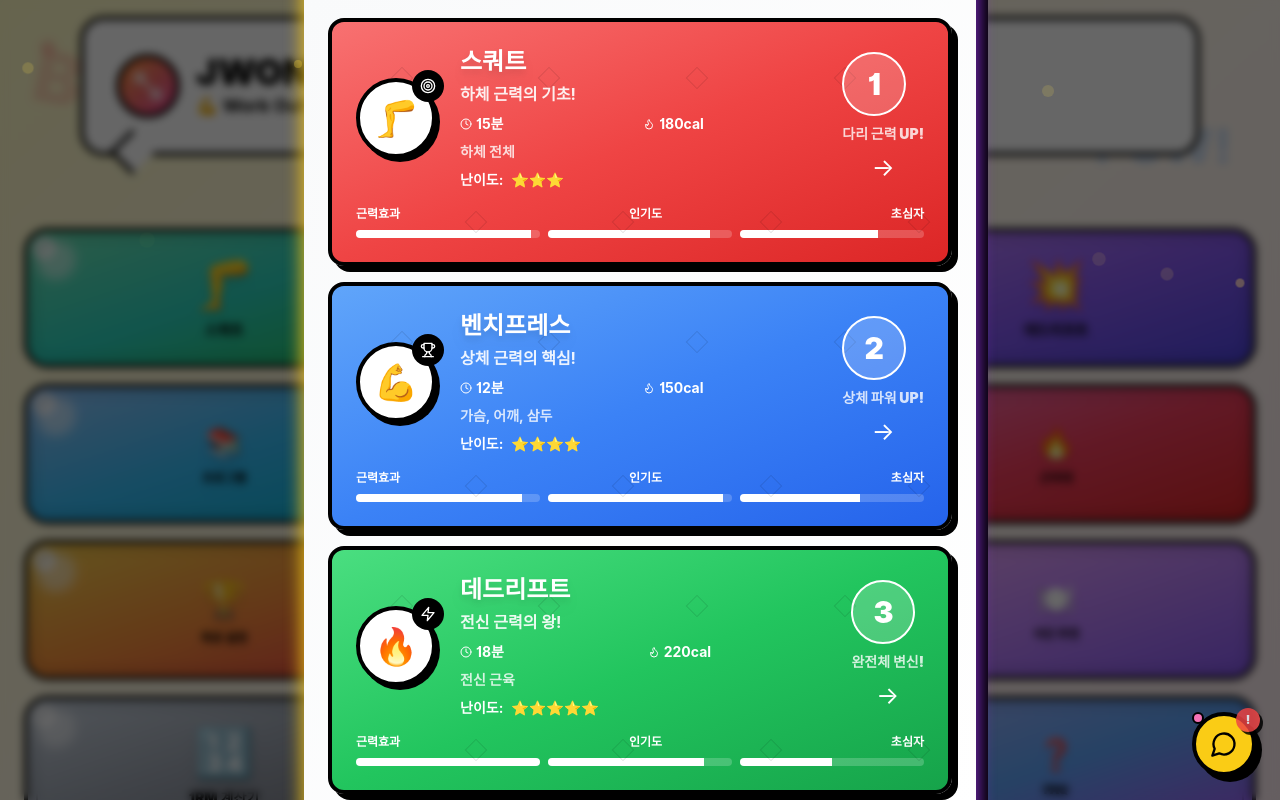
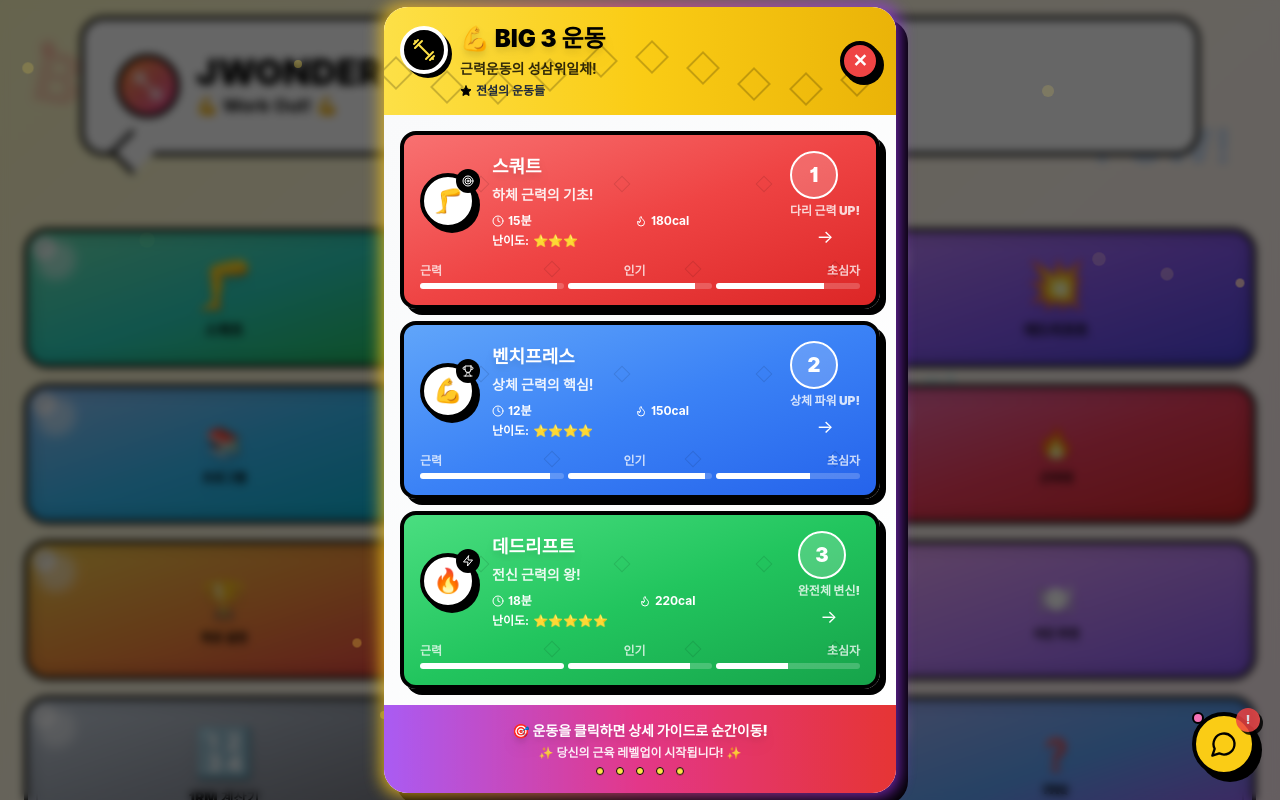
Before and after one commit to jwonder83/jwonder, a Next.js app: page / in a window 1280 px wide. Shown: the top 800 px of the page. Built offline with nearby package versions, Linux system fonts and the light colour scheme; a web font is replaced by a local one.

Commit message:
📏 BIG 3 모달 크기 최적화 - 컴팩트한 디자인으로 개선

```diff
--- a/components/BigThreeModal.tsx
+++ b/components/BigThreeModal.tsx
@@ -107,7 +107,7 @@ const BigThreeModal: React.FC<BigThreeModalProps> = ({ isOpen, onClose, onExerci
       </div>
 
       {/* 모달 컨테이너 */}
-      <div className={`relative bg-gradient-to-br from-white via-gray-50 to-white rounded-3xl border-6 border-black shadow-[12px_12px_0px_0px_rgba(0,0,0,1)] max-w-2xl w-full transition-all duration-500 ${
+      <div className={`relative bg-gradient-to-br from-white via-gray-50 to-white rounded-3xl border-6 border-black shadow-[12px_12px_0px_0px_rgba(0,0,0,1)] max-w-lg w-full transition-all duration-500 ${
         animationPhase === 1 ? 'animate-in slide-in-from-bottom-4 zoom-in-95' : 'scale-0'
       }`}>
 
@@ -119,38 +119,38 @@ const BigThreeModal: React.FC<BigThreeModalProps> = ({ isOpen, onClose, onExerci
           <div className="relative bg-gradient-to-r from-yellow-300 via-yellow-400 to-yellow-500 border-b-6 border-black rounded-t-3xl overflow-hidden">
             {/* 헤더 패턴 */}
             <div className="absolute inset-0 opacity-20">
-              {[...Array(15)].map((_, i) => (
+              {[...Array(10)].map((_, i) => (
                 <div
                   key={i}
-                  className="absolute w-8 h-8 border-2 border-black rotate-45"
+                  className="absolute w-6 h-6 border-2 border-black rotate-45"
                   style={{
-                    left: `${i * 8}%`,
-                    top: `${Math.sin(i) * 20 + 50}%`
+                    left: `${i * 10}%`,
+                    top: `${Math.sin(i) * 15 + 50}%`
                   }}
                 />
               ))}
             </div>
 
-            <div className="relative flex items-center justify-between p-6">
-              <div className="flex items-center space-x-4">
-                <div className="w-16 h-16 bg-black rounded-full flex items-center justify-center border-4 border-white shadow-[4px_4px_0px_0px_rgba(0,0,0,1)] animate-bounce">
-                  <Dumbbell className="w-8 h-8 text-yellow-300" />
+            <div className="relative flex items-center justify-between p-4">
+              <div className="flex items-center space-x-3">
+                <div className="w-12 h-12 bg-black rounded-full flex items-center justify-center border-4 border-white shadow-[4px_4px_0px_0px_rgba(0,0,0,1)] animate-bounce">
+                  <Dumbbell className="w-6 h-6 text-yellow-300" />
                 </div>
                 <div>
-                  <h2 className="text-3xl font-black text-black cartoon-text mb-1 drop-shadow-lg">
+                  <h2 className="text-2xl font-black text-black cartoon-text mb-1 drop-shadow-lg">
                     💪 BIG 3 운동
                   </h2>
-                  <p className="text-lg text-black font-bold opacity-80">근력운동의 성삼위일체!</p>
-                  <div className="flex items-center space-x-2 mt-1">
-                    <Star className="w-4 h-4 text-black fill-current" />
-                    <span className="text-sm font-bold">전설의 운동들</span>
+                  <p className="text-sm text-black font-bold opacity-80">근력운동의 성삼위일체!</p>
+                  <div className="flex items-center space-x-1 mt-1">
+                    <Star className="w-3 h-3 text-black fill-current" />
+                    <span className="text-xs font-bold">전설의 운동들</span>
                   </div>
                 </div>
               </div>
 
               <button
                 onClick={onClose}
-                className="w-12 h-12 bg-red-500 text-white rounded-full border-4 border-black hover:bg-red-600 transition-all duration-200 font-black text-xl shadow-[4px_4px_0px_0px_rgba(0,0,0,1)] hover:shadow-[6px_6px_0px_0px_rgba(0,0,0,1)] hover:scale-110 active:scale-95"
+                className="w-10 h-10 bg-red-500 text-white rounded-full border-4 border-black hover:bg-red-600 transition-all duration-200 font-black text-lg shadow-[4px_4px_0px_0px_rgba(0,0,0,1)] hover:shadow-[6px_6px_0px_0px_rgba(0,0,0,1)] hover:scale-110 active:scale-95"
                 aria-label="모달 닫기"
               >
                 ✕
@@ -159,7 +159,7 @@ const BigThreeModal: React.FC<BigThreeModalProps> = ({ isOpen, onClose, onExerci
           </div>
 
           {/* 운동 카드들 */}
-          <div className="p-6 space-y-4 bg-gradient-to-br from-gray-50 to-white">
+          <div className="p-4 space-y-3 bg-gradient-to-br from-gray-50 to-white">
             {exercises.map((exercise, index) => {
               const IconComponent = exercise.icon
               const isSelected = selectedExercise === exercise.id
@@ -174,19 +174,19 @@ const BigThreeModal: React.FC<BigThreeModalProps> = ({ isOpen, onClose, onExerci
                 >
                   <button
                     onClick={() => handleExerciseClick(exercise.id)}
-                    className={`w-full group relative bg-gradient-to-br ${exercise.color} p-6 rounded-2xl border-4 border-black shadow-[6px_6px_0px_0px_rgba(0,0,0,1)] hover:shadow-[10px_10px_0px_0px_rgba(0,0,0,1)] hover:translate-x-[-2px] hover:translate-y-[-2px] transition-all duration-300 cursor-pointer overflow-hidden ${
+                    className={`w-full group relative bg-gradient-to-br ${exercise.color} p-4 rounded-2xl border-4 border-black shadow-[6px_6px_0px_0px_rgba(0,0,0,1)] hover:shadow-[8px_8px_0px_0px_rgba(0,0,0,1)] hover:translate-x-[-2px] hover:translate-y-[-2px] transition-all duration-300 cursor-pointer overflow-hidden ${
                       isSelected ? 'animate-pulse scale-105' : 'hover:scale-102'
                     }`}
                   >
                     {/* 배경 패턴 */}
                     <div className="absolute inset-0 opacity-10">
-                      {[...Array(8)].map((_, i) => (
+                      {[...Array(6)].map((_, i) => (
                         <div
                           key={i}
-                          className="absolute w-4 h-4 border border-black rotate-45 group-hover:animate-spin"
+                          className="absolute w-3 h-3 border border-black rotate-45 group-hover:animate-spin"
                           style={{
-                            left: `${10 + i * 12}%`,
-                            top: `${20 + (i % 2) * 60}%`,
+                            left: `${15 + i * 15}%`,
+                            top: `${25 + (i % 2) * 50}%`,
                             animationDelay: `${i * 0.1}s`
                           }}
                         />
@@ -194,30 +194,30 @@ const BigThreeModal: React.FC<BigThreeModalProps> = ({ isOpen, onClose, onExerci
                     </div>
 
                     {/* 메인 컨텐츠 */}
-                    <div className="relative flex items-center space-x-6">
+                    <div className="relative flex items-center space-x-4">
                       {/* 운동 아이콘 & 이모지 */}
                       <div className="flex-shrink-0">
                         <div className="relative">
-                          <div className="w-20 h-20 bg-white rounded-full border-4 border-black flex items-center justify-center shadow-[4px_4px_0px_0px_rgba(0,0,0,1)] group-hover:shadow-[6px_6px_0px_0px_rgba(0,0,0,1)] transition-all duration-300">
-                            <div className="text-4xl">{exercise.emoji}</div>
+                          <div className="w-14 h-14 bg-white rounded-full border-4 border-black flex items-center justify-center shadow-[4px_4px_0px_0px_rgba(0,0,0,1)] group-hover:shadow-[6px_6px_0px_0px_rgba(0,0,0,1)] transition-all duration-300">
+                            <div className="text-2xl">{exercise.emoji}</div>
                           </div>
-                          <div className="absolute -top-2 -right-2 w-8 h-8 bg-black rounded-full flex items-center justify-center">
-                            <IconComponent className="w-4 h-4 text-white" />
+                          <div className="absolute -top-1 -right-1 w-6 h-6 bg-black rounded-full flex items-center justify-center">
+                            <IconComponent className="w-3 h-3 text-white" />
                           </div>
                         </div>
                       </div>
 
                       {/* 운동 정보 */}
                       <div className="flex-1 text-left">
-                        <h3 className="text-2xl font-black text-white drop-shadow-lg mb-1">
+                        <h3 className="text-lg font-black text-white drop-shadow-lg mb-1">
                           {exercise.name}
                         </h3>
-                        <p className="text-white font-bold opacity-90 mb-2">
+                        <p className="text-sm text-white font-bold opacity-90 mb-2">
                           {exercise.description}
                         </p>
 
                         {/* 상세 정보 */}
-                        <div className="grid grid-cols-2 gap-2 text-sm">
+                        <div className="grid grid-cols-2 gap-1 text-xs">
                           <div className="flex items-center space-x-1">
                             <Clock className="w-3 h-3 text-white" />
                             <span className="text-white font-bold">{exercise.time}</span>
@@ -226,42 +226,39 @@ const BigThreeModal: React.FC<BigThreeModalProps> = ({ isOpen, onClose, onExerci
                             <Flame className="w-3 h-3 text-white" />
                             <span className="text-white font-bold">{exercise.calories}</span>
                           </div>
-                          <div className="col-span-2">
-                            <span className="text-white font-bold opacity-80">{exercise.muscle}</span>
-                          </div>
                         </div>
 
                         {/* 난이도 표시 */}
-                        <div className="mt-2 flex items-center space-x-2">
-                          <span className="text-white font-bold text-sm">난이도:</span>
-                          <span className="text-yellow-300 text-sm">{exercise.difficulty}</span>
+                        <div className="mt-1 flex items-center space-x-1">
+                          <span className="text-white font-bold text-xs">난이도:</span>
+                          <span className="text-yellow-300 text-xs">{exercise.difficulty}</span>
                         </div>
                       </div>
 
                       {/* 우측 정보 */}
                       <div className="flex-shrink-0 text-center">
-                        <div className="w-16 h-16 bg-white bg-opacity-20 rounded-full border-2 border-white flex items-center justify-center mb-2 group-hover:animate-bounce">
-                          <span className="text-3xl font-black text-white">{index + 1}</span>
+                        <div className="w-12 h-12 bg-white bg-opacity-20 rounded-full border-2 border-white flex items-center justify-center mb-1 group-hover:animate-bounce">
+                          <span className="text-xl font-black text-white">{index + 1}</span>
                         </div>
-                        <div className="text-white font-black text-sm opacity-80">
+                        <div className="text-white font-black text-xs opacity-80">
                           {exercise.benefit}
                         </div>
-                        <div className="mt-2 text-2xl text-white group-hover:animate-pulse">
+                        <div className="mt-1 text-lg text-white group-hover:animate-pulse">
                           →
                         </div>
                       </div>
                     </div>
 
                     {/* 진행도 바 */}
-                    <div className="mt-4 space-y-2">
-                      <div className="flex justify-between text-xs text-white font-bold">
-                        <span>근력효과</span>
-                        <span>인기도</span>
+                    <div className="mt-3 space-y-1">
+                      <div className="flex justify-between text-xs text-white font-bold opacity-75">
+                        <span>근력</span>
+                        <span>인기</span>
                         <span>초심자</span>
                       </div>
-                      <div className="grid grid-cols-3 gap-2">
+                      <div className="grid grid-cols-3 gap-1">
                         {Object.entries(exercise.stats).map(([key, value]) => (
-                          <div key={key} className="bg-white bg-opacity-20 rounded-full h-2 overflow-hidden">
+                          <div key={key} className="bg-white bg-opacity-20 rounded-full h-1.5 overflow-hidden">
                             <div
                               className="h-full bg-white transition-all duration-1000 ease-out"
                               style={{
@@ -280,24 +277,24 @@ const BigThreeModal: React.FC<BigThreeModalProps> = ({ isOpen, onClose, onExerci
           </div>
 
           {/* 하단 CTA */}
-          <div className="relative bg-gradient-to-r from-purple-400 via-pink-500 to-red-500 border-t-6 border-black p-6 rounded-b-3xl overflow-hidden">
+          <div className="relative bg-gradient-to-r from-purple-400 via-pink-500 to-red-500 border-t-6 border-black p-4 rounded-b-3xl overflow-hidden">
             {/* 배경 애니메이션 */}
             <div className="absolute inset-0 bg-gradient-to-r from-purple-600 via-pink-600 to-red-600 animate-pulse opacity-50"></div>
 
             <div className="relative text-center">
-              <p className="text-white text-lg font-black drop-shadow-lg mb-2">
+              <p className="text-white text-sm font-black drop-shadow-lg mb-1">
                 🎯 운동을 클릭하면 상세 가이드로 순간이동!
               </p>
-              <p className="text-white text-sm font-bold opacity-90">
+              <p className="text-white text-xs font-bold opacity-90">
                 ✨ 당신의 근육 레벨업이 시작됩니다! ✨
               </p>
 
               {/* 장식 요소 */}
-              <div className="flex justify-center space-x-4 mt-3">
+              <div className="flex justify-center space-x-3 mt-2">
                 {[...Array(5)].map((_, i) => (
                   <div
                     key={i}
-                    className="w-3 h-3 bg-yellow-300 rounded-full animate-bounce border border-black"
+                    className="w-2 h-2 bg-yellow-300 rounded-full animate-bounce border border-black"
                     style={{ animationDelay: `${i * 0.1}s` }}
                   />
                 ))}
```
